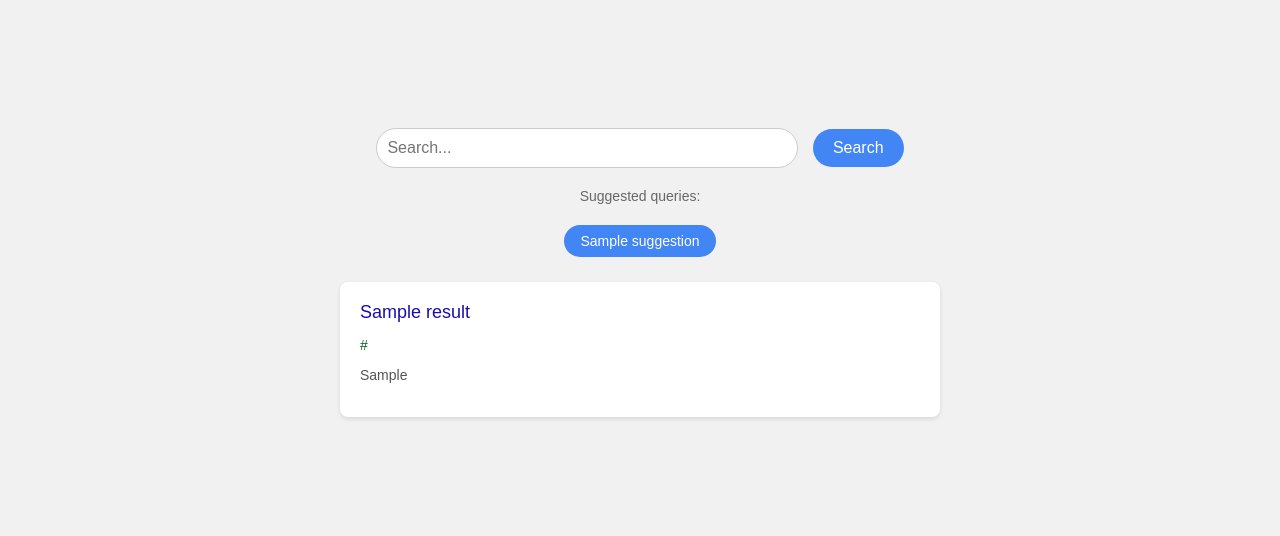
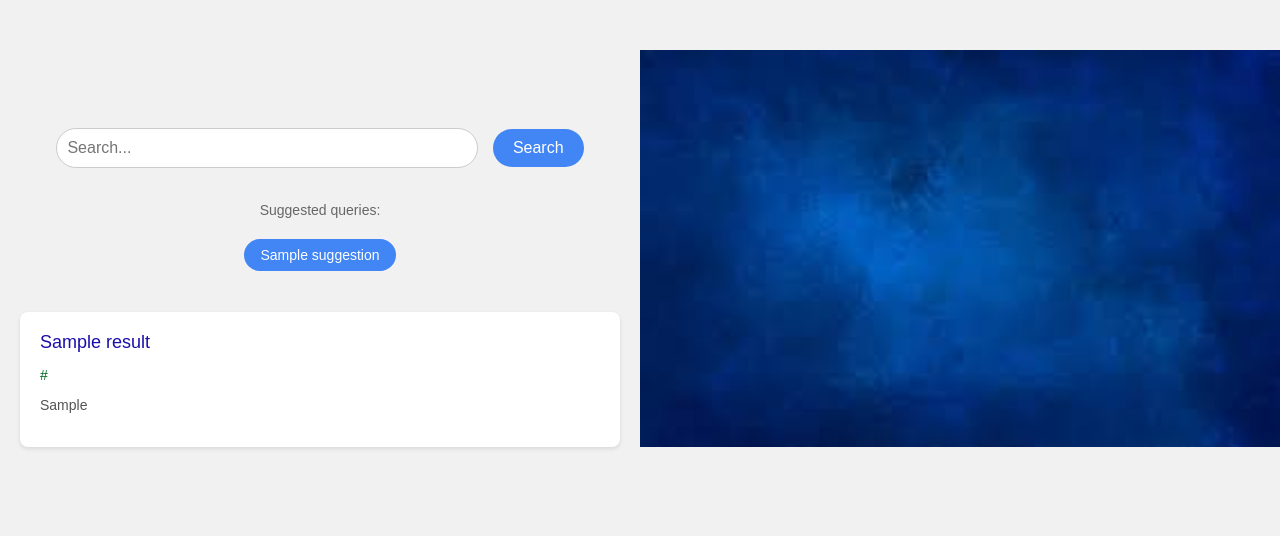
Before and after one commit to pradyumnaym/search_engines, a Flask app: template website/templates/results.html in a window 1280 px wide. Shown: the top 536 px of the page. Run offline with Flask 3, Linux system fonts and the light colour scheme; the template is opened without the code that fills it: most values are stand-ins (such as "Sample title", 1, 10 or a date in 2020); parts of the project's set-up code (start-up, migrations or seed data) failed here and were passed over.

Commit message:
split to side

```diff
--- a/website/static/css/style.css
+++ b/website/static/css/style.css
@@ -5,6 +5,45 @@ body {
   margin: 0;
   font-family: Arial, sans-serif;
   background-color: #f1f1f1;
+}
+
+.container {
+  width: 100%;
+  display: flex;
+  flex-direction: column;
+  justify-content: center;
+  align-items: center;
+}
+
+.split-container {
+  width: 100%;
+  display: flex;
+  flex-direction: row;
+  align-items: center;
+  margin: 0;
+  font-family: Arial, sans-serif;
+  background-color: #f1f1f1;
+}
+
+.left-half {
+  width: 50%;
+  display: flex;
+  flex-direction: column;
+  margin: 0;
+  align-items: center;
+}
+
+.right-half {
+  width: 50%;
+  display: flex;
+  justify-content: center;
+  align-items: center;
+}
+
+.right-half img {
+  width: 100%;
+  height: 100%;
+  object-fit: cover;
 }
 
 .search-container, .results-container {
--- a/website/templates/results.html
+++ b/website/templates/results.html
@@ -1,7 +1,10 @@
 {% extends "base.html" %}
 
 {% block content %}
-<div class="results-container">
+<div class="container">
+<div class="split-container">
+
+    <div class="results-container left-half">
         <form method="post" action="{{ url_for('search') }}" class="search-form">
             <input type="text" name="query" placeholder="Search..." class="search-input" value="{{ query }}">
             <button type="submit" class="search-button">Search</button>
@@ -25,6 +28,12 @@
             {% endfor %}
         </div>
         <div class="spacer"></div>
+    </div>
+    <div class="right-half">
+        <img src="{{ url_for('static', filename='css/Download.jpeg') }}" alt="Background Image">
+    </div>
+</div>
+
     <div class="pagination">
         {% if page > 1 %}
             <a href="{{ url_for('results', query=query, page=page-1) }}" class="pagination-link">&laquo; Previous</a>
```
Also changed, not shown: website/static/css/Download.jpeg (added). Lines whose indentation alone changed are shown as unchanged.
